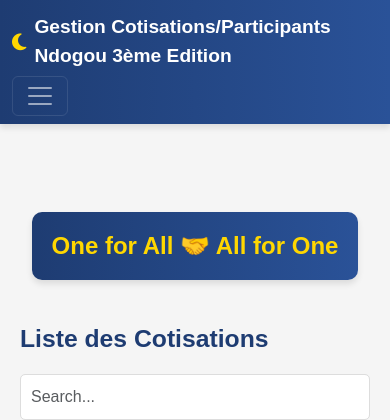
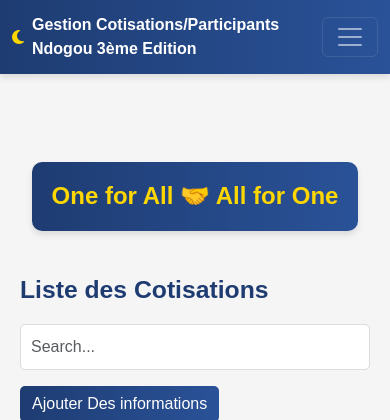
Before and after one commit to Djibsonbecks19/Ndogou_3ieme_Edition, a PHP site: page / in a window 390 px wide. Shown: the top 420 px of the page. Run offline with PHP 8.4, Linux system fonts and the light colour scheme.

```diff
--- a/styles.css
+++ b/styles.css
@@ -20,7 +20,7 @@ body {
 }
 
 .navbar-brand {
-    font-size: 1.5rem;
+    font-size: 1rem;
     font-weight: 600;
     color: #fff !important;
 }
@@ -193,7 +193,7 @@ form {
 /* Responsive Design */
 @media (max-width: 768px) {
     .navbar-brand {
-        font-size: 1.2rem;
+        font-size: 1rem;
     }
 
     .display-4 {
```
